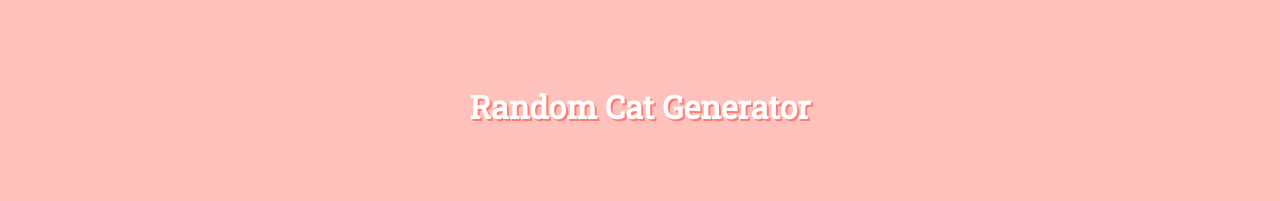
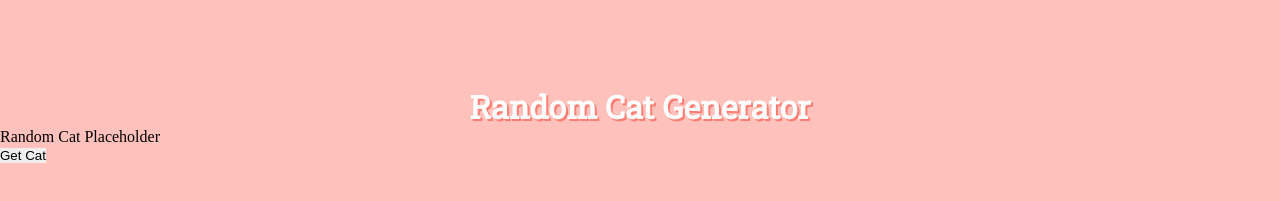
Before and after one commit to kliptak2/mmc6278-10-10-liptak-bennington-mccraw-soto, a plain HTML site: page cat.html in a window 1280 px wide. Shown: the part 331-532 px from the top of the page. Drawn offline with Linux system fonts and the light colour scheme.

Commit message:
divs and buttons for cat.html and dog.html

```diff
--- a/cat.html
+++ b/cat.html
@@ -16,7 +16,14 @@
 <body>
   <h1>Random Cat Generator</h1>
 
+  <div class="results">
+    <div id="cat_result" class="result">
+      <p>Random Cat Placeholder</p>
+    </div>
 
+    <div class="buttons">
+      <button id="cat_btn">Get Cat</button>
+    </div>
 
 <script src="scripts.js"></script>
 </body>
```
Also changed, not shown: dog.html (+9 -0 lines).
